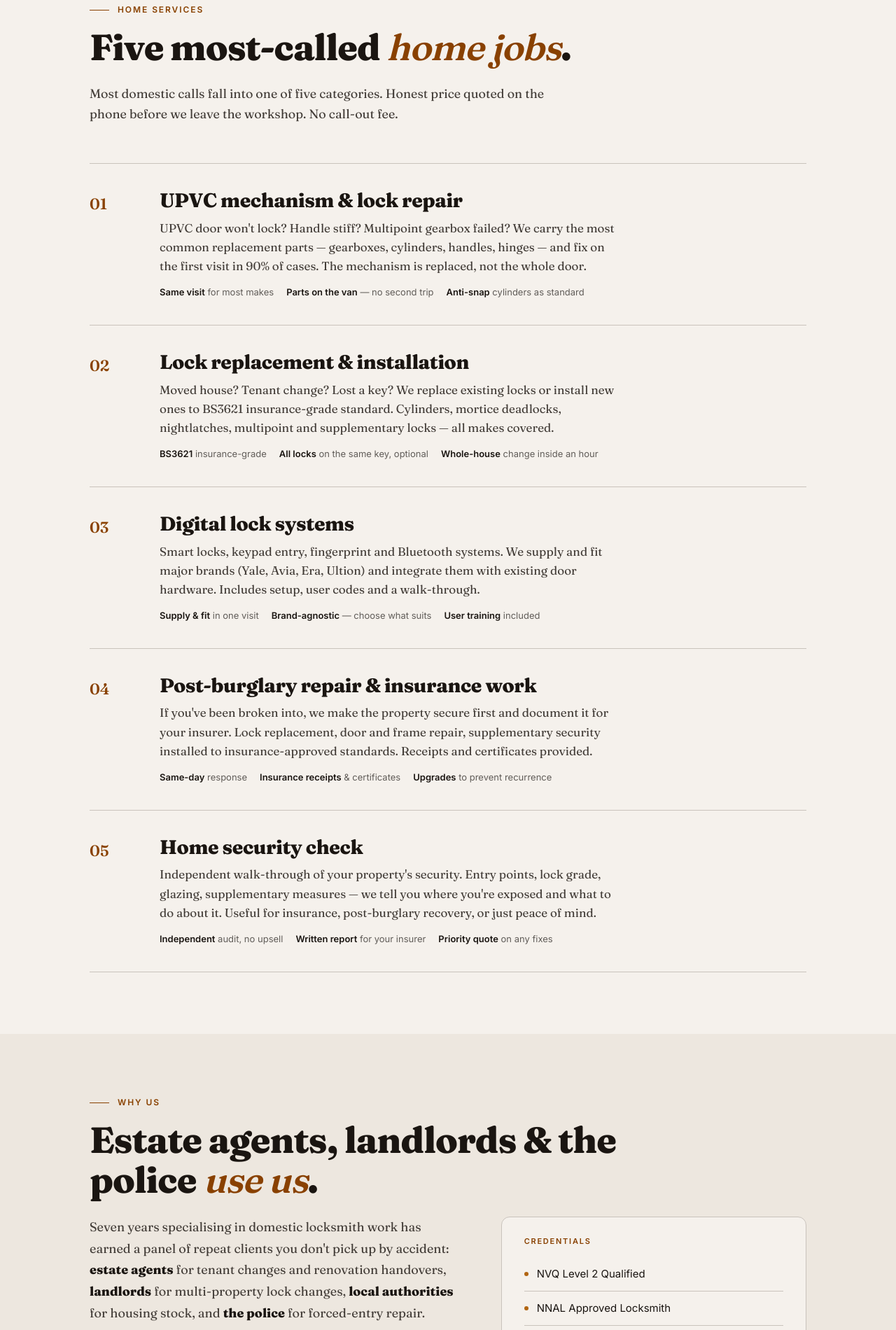
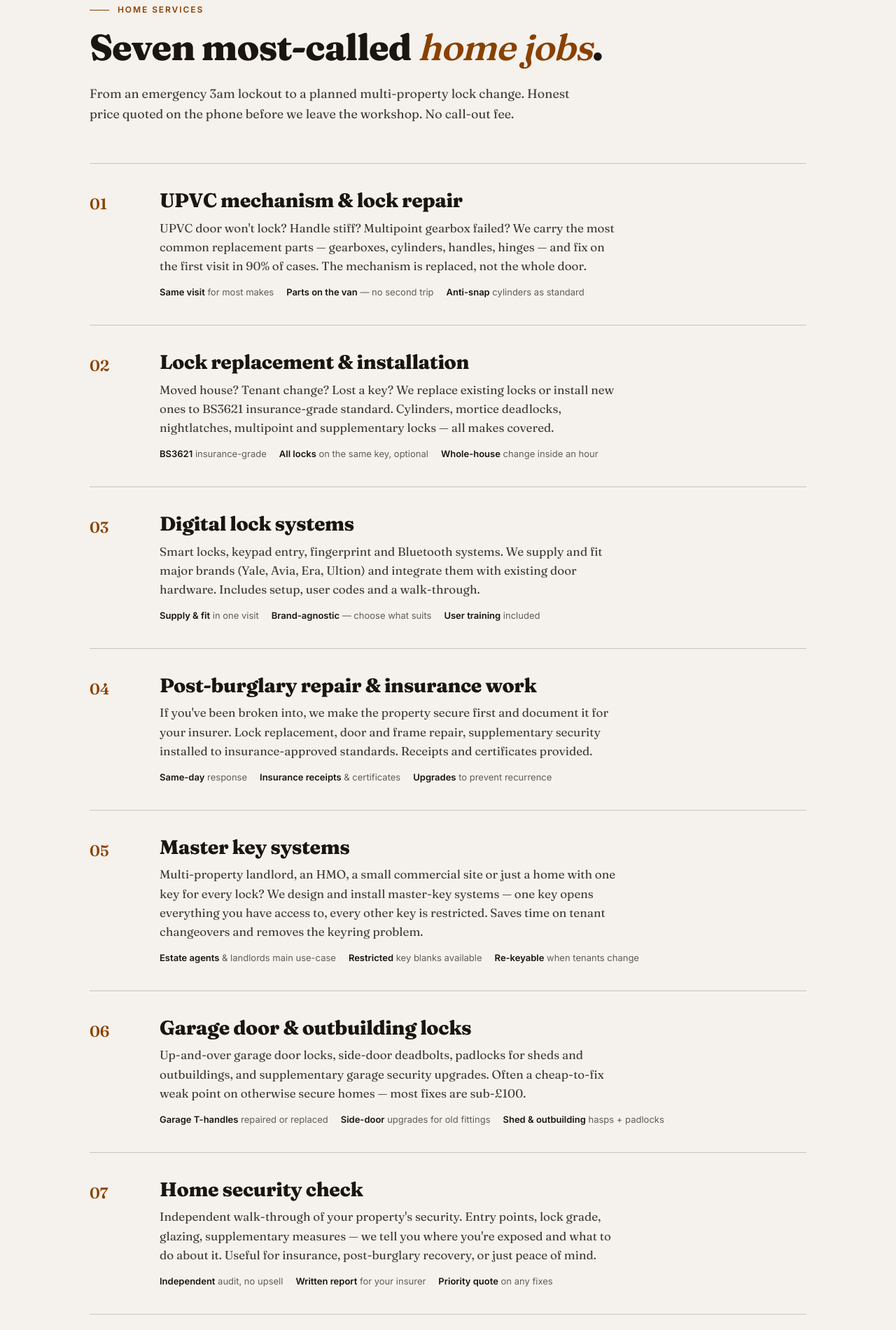
Before and after one commit to ainjection/fastresponselocksmiths, a plain HTML site: page home-locksmith/index.html in a window 1280 px wide. Shown: the part 940-2840 px from the top of the page at 70% size. Drawn offline with Linux system fonts and the light colour scheme.

Commit message:
Integrate locksmithsinwakefield.co.uk content + photos + real address
Source data pulled from the friend's existing live site (.co.uk + WebFetch).
Two services were missing from the .com site we mirrored — they're here now.

- index.html: full business address 32 Major Street, Wakefield WF2 7SB
  baked into LocalBusiness schema PostalAddress (with geo updated to
  53.6822/-1.5046 for WF2 7SB). Address printed in footer + editorial copy.
  knowsAbout expanded with master-key + garage-door.
- index.html dual-audience block: Home & Property service list now 7 items
  (added Master key systems + Garage door locks).
- credentials block: now lists Quality Business Awards Best in Wakefield 2024
  + Three Best Rated Locksmith Wakefield (previously just "Best Locksmith
  Wakefield 2024").
- /home-locksmith/: 2 new case-study blocks (05 Master keys, 06 Garage door
  + outbuilding locks), header re-counted from 5 to 7 services. Same 2 services
  added as Service nodes in the JSON-LD bundle.
- /auto-locksmith/: real photo of the locksmith working on a red car with
  a LISHI tool, inserted as a "proof image" band between the why-us block
  and the postcode checker (editorial layout — 1/2 photo, 1/2 caption).
  Address + new badges added to footer + credentials.
- /assets/ — 6 photos downloaded from the .co.uk site: padlock logo, LISHI
  tools, the at-work photo, the two award badges, and the legacy FRL logo.
  Self-hosted, not hot-linked, so the build is independent of the .co.uk site.

```diff
--- a/home-locksmith/index.html
+++ b/home-locksmith/index.html
@@ -246,8 +246,8 @@
 <section class="block" id="services">
   <div class="container">
     <div class="sec-eyebrow">Home services</div>
-    <h2 class="sec-title">Five most-called <em>home jobs</em>.</h2>
-    <p class="sec-lede">Most domestic calls fall into one of five categories. Honest price quoted on the phone before we leave the workshop. No call-out fee.</p>
+    <h2 class="sec-title">Seven most-called <em>home jobs</em>.</h2>
+    <p class="sec-lede">From an emergency 3am lockout to a planned multi-property lock change. Honest price quoted on the phone before we leave the workshop. No call-out fee.</p>
 
     <article class="case">
       <div class="case-num">01</div>
@@ -304,6 +304,32 @@
     <article class="case">
       <div class="case-num">05</div>
       <div class="case-body">
+        <h3>Master key systems</h3>
+        <p>Multi-property landlord, an HMO, a small commercial site or just a home with one key for every lock? We design and install master-key systems — one key opens everything you have access to, every other key is restricted. Saves time on tenant changeovers and removes the keyring problem.</p>
+        <div class="case-meta sans">
+          <span><strong>Estate agents</strong> &amp; landlords main use-case</span>
+          <span><strong>Restricted</strong> key blanks available</span>
+          <span><strong>Re-keyable</strong> when tenants change</span>
+        </div>
+      </div>
+    </article>
+
+    <article class="case">
+      <div class="case-num">06</div>
+      <div class="case-body">
+        <h3>Garage door &amp; outbuilding locks</h3>
+        <p>Up-and-over garage door locks, side-door deadbolts, padlocks for sheds and outbuildings, and supplementary garage security upgrades. Often a cheap-to-fix weak point on otherwise secure homes — most fixes are sub-£100.</p>
+        <div class="case-meta sans">
+          <span><strong>Garage T-handles</strong> repaired or replaced</span>
+          <span><strong>Side-door</strong> upgrades for old fittings</span>
+          <span><strong>Shed &amp; outbuilding</strong> hasps + padlocks</span>
+        </div>
+      </div>
+    </article>
+
+    <article class="case">
+      <div class="case-num">07</div>
+      <div class="case-body">
         <h3>Home security check</h3>
         <p>Independent walk-through of your property's security. Entry points, lock grade, glazing, supplementary measures — we tell you where you're exposed and what to do about it. Useful for insurance, post-burglary recovery, or just peace of mind.</p>
         <div class="case-meta sans">
@@ -335,6 +361,8 @@
           <li>Insurance Approved Standards</li>
           <li>BS3621 Compliant Installations</li>
           <li>Checkatrade Verified</li>
+          <li>Quality Business Awards · Best in Wakefield 2024</li>
+          <li>Three Best Rated Locksmith Wakefield</li>
           <li>All major debit &amp; credit cards</li>
         </ul>
       </aside>
@@ -471,6 +499,7 @@
           <li><a href="tel:01924201261">01924 201 261</a> · landline</li>
           <li><a href="tel:07812593251">07812 593 251</a> · mobile</li>
           <li><a href="mailto:info@fastresponselocksmiths.co.uk">info@fastresponselocksmiths.co.uk</a></li>
+          <li>32 Major Street, Wakefield WF2 7SB</li>
           <li>NVQ L2 · NNAL · CRB · Insurance Approved</li>
         </ul>
       </div>
@@ -558,6 +587,8 @@
     {"@type":"ListItem","position":1,"name":"Home","item":"https://ainjection.github.io/fastresponselocksmiths/"},
     {"@type":"ListItem","position":2,"name":"Home & Property","item":"https://ainjection.github.io/fastresponselocksmiths/home-locksmith/"}
   ]},
+  {"@type":"Service","name":"Master Key Systems","provider":{"@id":"https://ainjection.github.io/fastresponselocksmiths/#business"},"areaServed":"Wakefield, Huddersfield, Barnsley","description":"Master-key system design and installation for landlords, HMOs, estate agents and commercial sites. One key opens everything; restricted blanks available."},
+  {"@type":"Service","name":"Garage Door & Outbuilding Locks","provider":{"@id":"https://ainjection.github.io/fastresponselocksmiths/#business"},"areaServed":"Wakefield, Huddersfield, Barnsley","description":"Up-and-over garage door locks, side-door deadbolts, padlocks and supplementary security for sheds, garages and outbuildings."},
   {"@type":"FAQPage","mainEntity":[
     {"@type":"Question","name":"My UPVC door won't lock — can you fix it without replacing the door?","acceptedAnswer":{"@type":"Answer","text":"Almost always yes. The mechanism inside the door (the multipoint gearbox) is the part that fails — we replace it without touching the door itself."}},
     {"@type":"Question","name":"How much to change all the locks after moving house?","acceptedAnswer":{"@type":"Answer","text":"For an average three-bedroom semi expect £180–£320 fully fitted, depending on cylinder grade and door types. Fixed price quoted on the phone."}},
```
Also changed, not shown: auto-locksmith/index.html (+14 -1 lines), index.html (+11 -6 lines), assets/badge-quality-business.png (added), assets/badge-three-best.png (added), assets/frl-logo.png (added), assets/lishi-tools.jpg (added), assets/locksmith-at-work.jpg (added), assets/padlock.png (added).
